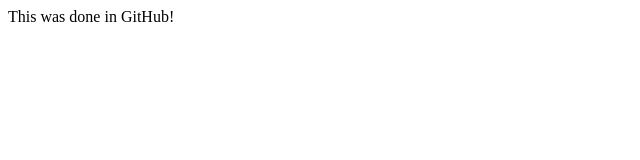
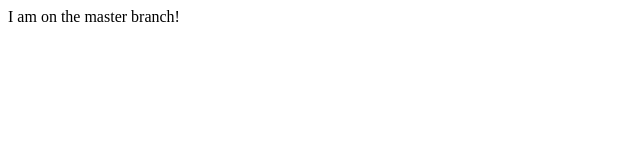
Before and after one commit to russellcs/shopping-cart, a plain HTML site: page index.html in a window 1280 px wide. Shown: the full height of the page, 0-640 px from the left. Drawn offline with Linux system fonts and the light colour scheme.

Commit message:
changed text

```diff
--- a/index.html
+++ b/index.html
@@ -7,6 +7,6 @@
     <title>Document</title>
   </head>
   <body>
-    This was done in GitHub!
+    I am on the master branch!
   </body>
 </html>
```
